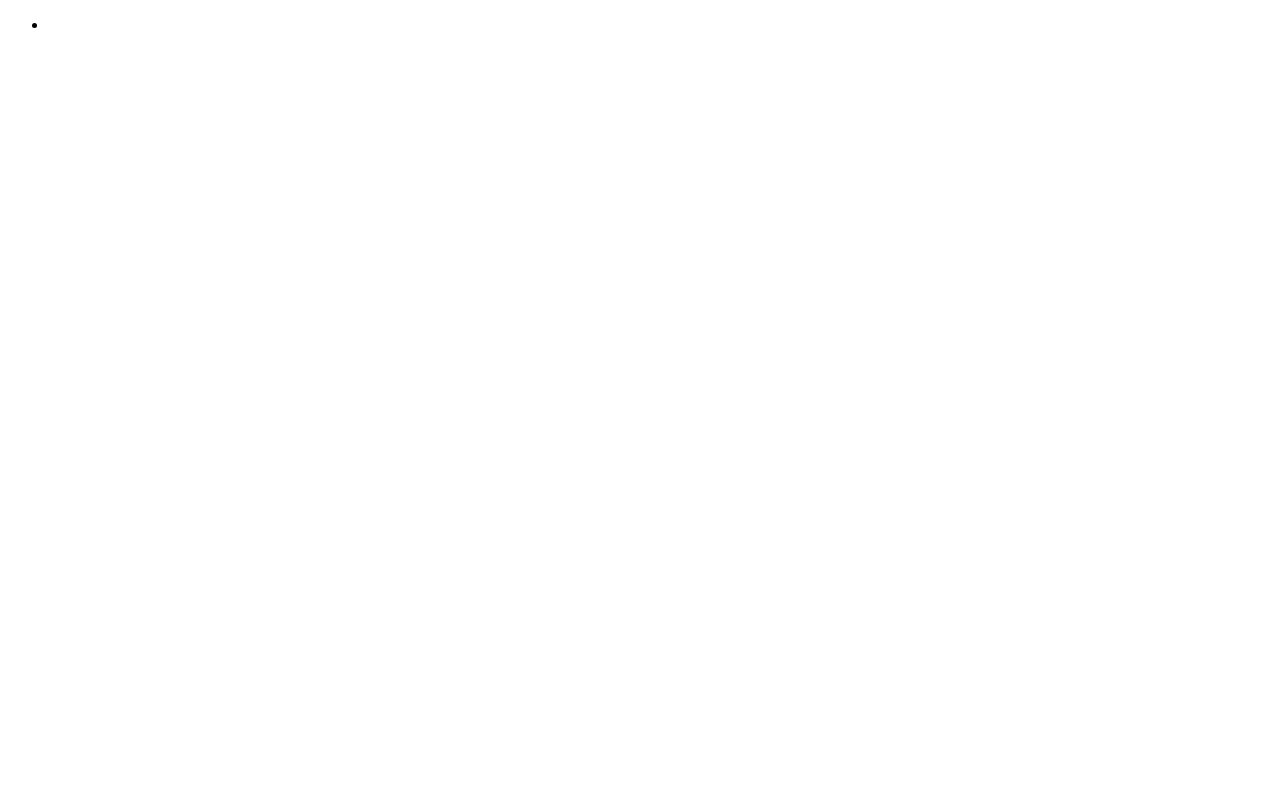
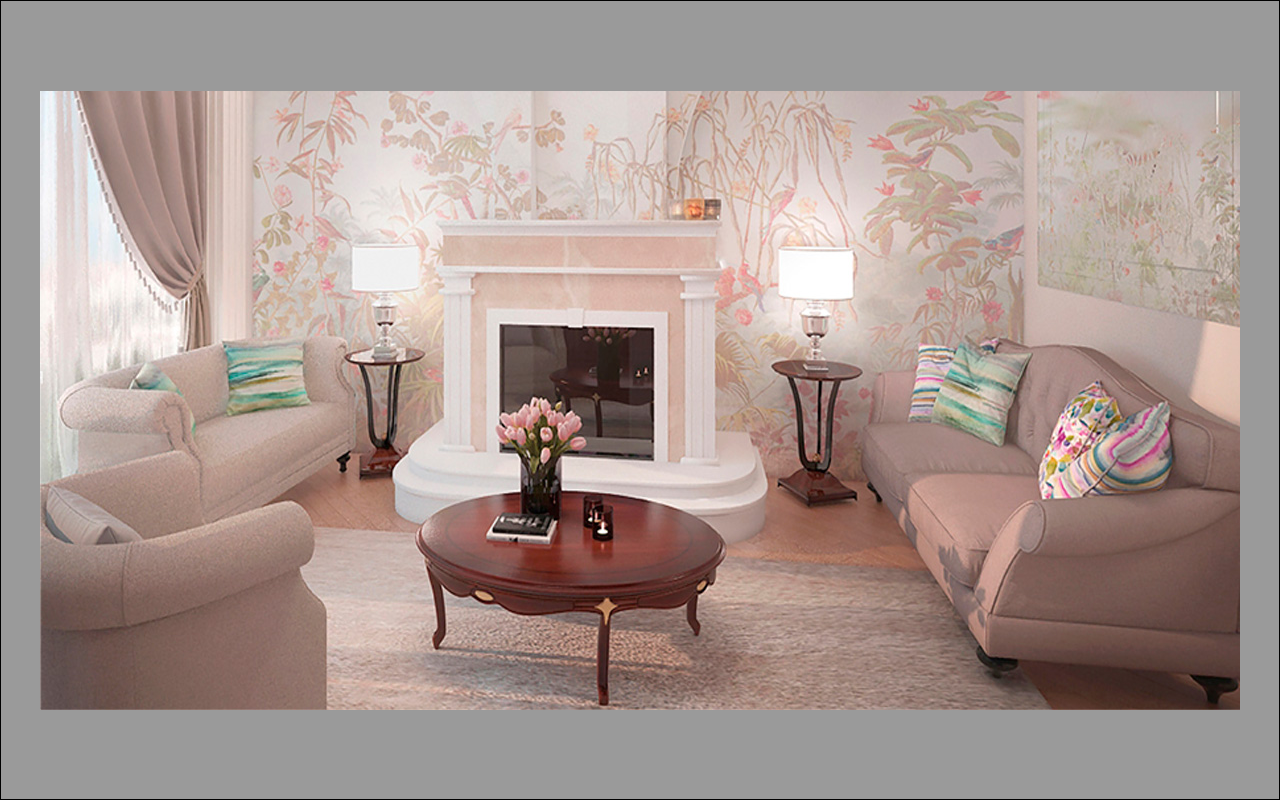
Before and after one commit to mif83/gratag, a website: page index.html in a window 1280 px wide. Drawn offline with nearby package versions, Linux system fonts and the light colour scheme.

Commit message:
something change

```diff
--- a/css/_head.less
+++ b/css/_head.less
@@ -0,0 +1,20 @@
+.head{
+  width: 100vw;
+  height: 100vh;
+  background: url("../img/head/Logo-for-new-site.png") center no-repeat;
+  background-color: @image-mask;
+  &__list{
+    width: 100%;
+    height: 100%;
+    overflow: hidden;
+  }
+  &__item{
+    width: 100%;
+    height: 100%;
+
+    border: 1px solid black;
+    &--1{
+      background: url("../img/head/head-slider1.jpg") center no-repeat;
+    }
+  }
+}
--- a/css/_var.less
+++ b/css/_var.less
@@ -2,4 +2,6 @@
 @font-color-red: #fc5058;
 @font-color-white: #ffffff;
 
-@image-mask: rgba(15,15,15,042);
+@font-family: 'Open Sans', sans-serif;
+
+@image-mask: rgba(15,15,15,0.42);
--- a/css/main.less
+++ b/css/main.less
@@ -1,2 +1,12 @@
 @import "_var.less";
-@import "_font.less";
+@import "_head.less";
+
+html, body{
+  width: 100%;
+  height: 100%;
+  margin: 0;
+  padding: 0;
+}
+*{
+  box-sizing: border-box;
+}
--- a/index.html
+++ b/index.html
@@ -3,17 +3,19 @@
 <head>
     <meta charset="UTF-8">
     <title>Title</title>
+    <link rel="stylesheet" href="node_modules/normalize.css/normalize.css">
+    <link rel="stylesheet" href="node_modules/reset.css/reset.css">
     <link href="https://fonts.googleapis.com/css?family=Open+Sans:300,300i,400,400i,700,700i&amp;subset=cyrillic" rel="stylesheet">
     <link rel="stylesheet" href="css/main.css">
 </head>
 <body>
-<head class="head">
-    <div class="head__inner">
-        <ul class="head__list">
-            <li class="head__item"></li>
-        </ul>
-    </div>
-</head>
+<div class="head">
+     <ul class="head__list">
+         <li class="head__item head__item--1"></li>
+         <li class="head__item head__item--2"></li>
+         <li class="head__item head__item--3"></li>
+     </ul>
+</div>
 
 <script src="js/my.js"></script>
 </body>
```
Also changed, not shown: package.json (added, +24 -0 lines), css/_font.less (deleted), css/main.css, img/head/Logo-for-new-site.png (renamed from img/Logo-for-new-site.png), img/head/head-slider1.jpg (renamed from img/head-slider1.jpg).
